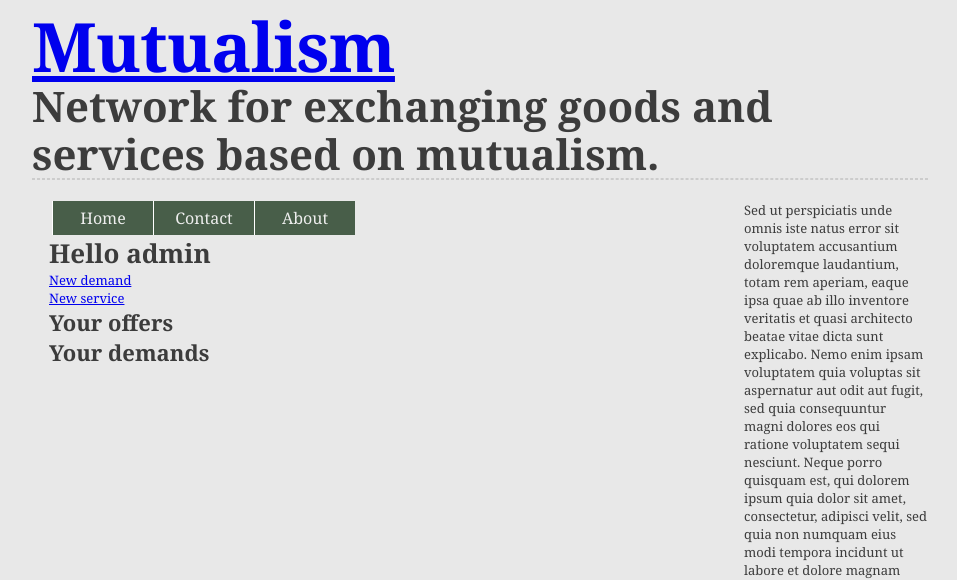
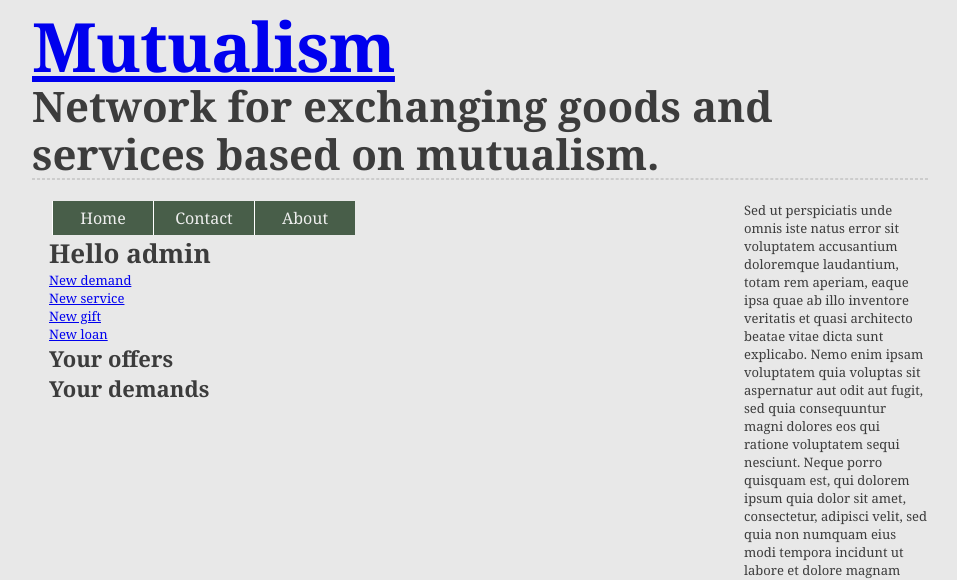
Before and after one commit to tuxskar/mutualismo, a Django app: page /dashboard in a window 1280 px wide. Shown: the part 62-642 px from the top of the page, without its empty margins (16-973 px from the left). Run offline with Django 3.2, Linux system fonts and the light colour scheme; a user stored in the database is signed in; data comes from the database, SQL or seed files in the repository.

Commit message:
create gift and loan

```diff
--- a/mutualismo/red/managers.py
+++ b/mutualismo/red/managers.py
@@ -98,3 +98,41 @@ class TradeManager(Manager):
             return services[:count]
         else:
             return Service.objects.none()
+
+    def gifts(self, username, count=None):
+        """
+        Returns the latest ``count`` gifts owned by the given ``username``.
+
+        By default it returns all the gifts.
+        """
+        try:
+            user = User.objects.get(username=username)
+        except User.DoesNotExist:
+            return Gift.objects.none()
+
+        gifts = Gift.objects.filter(owner=user)
+        if count is None:
+            return gifts
+        elif count > 0:
+            return gifts[:count]
+        else:
+            return Gift.objects.none()
+
+    def loans(self, username, count=None):
+        """
+        Returns the latest ``count`` loans owned by the given ``username``.
+
+        By default it returns all the loans.
+        """
+        try:
+            user = User.objects.get(username=username)
+        except User.DoesNotExist:
+            return Loan.objects.none()
+
+        loans = Loan.objects.filter(owner=user)
+        if count is None:
+            return loans
+        elif count > 0:
+            return loans[:count]
+        else:
+            return Loan.objects.none()
--- /dev/null
+++ b/mutualismo/red/templates/create_gift.html
@@ -0,0 +1,5 @@
+{% extends "base.html" %}
+
+{% block main %}
+  {% include "includes/gift_form.html" %}
+{% endblock main %}
--- /dev/null
+++ b/mutualismo/red/templates/create_loan.html
@@ -0,0 +1,5 @@
+{% extends "base.html" %}
+
+{% block main %}
+  {% include "includes/loan_form.html" %}
+{% endblock main %}
--- a/mutualismo/red/templates/dashboard.html
+++ b/mutualismo/red/templates/dashboard.html
@@ -8,6 +8,8 @@
       <ul>
           <li><a href="/create/demand">{% trans "New demand" %}</a></li>
           <li><a href="/create/service">{% trans "New service" %}</a></li>
+          <li><a href="/create/gift">{% trans "New gift" %}</a></li>
+          <li><a href="/create/loan">{% trans "New loan" %}</a></li>
       </ul>
     </section>
     <section id="user_trades">
--- /dev/null
+++ b/mutualismo/red/templates/includes/gift_form.html
@@ -0,0 +1,5 @@
+<form action="/create/gift" method="post">
+  {% csrf_token %}
+  {{ form.as_p }}
+  <input type="submit" value="Submit" />
+</form>
--- /dev/null
+++ b/mutualismo/red/templates/includes/loan_form.html
@@ -0,0 +1,5 @@
+<form action="/create/loan" method="post">
+  {% csrf_token %}
+  {{ form.as_p }}
+  <input type="submit" value="Submit" />
+</form>
--- a/mutualismo/red/urls.py
+++ b/mutualismo/red/urls.py
@@ -11,6 +11,8 @@ urlpatterns = patterns('red.views',
     url(r'^demand/(?P<demand_slug>[\w-]+)',        demand),
     url(r'^create/demand',                         create_demand),
     url(r'^create/service',                        create_service),
+    url(r'^create/gift',                           create_gift),
+    url(r'^create/loan',                           create_loan),
     url(r'^delete/offer/(?P<offer_slug>[\w-]+)',   delete_offer),
     url(r'^delete/demand/(?P<demand_slug>[\w-]+)', delete_demand),
 )
--- a/mutualismo/red/views.py
+++ b/mutualismo/red/views.py
@@ -6,8 +6,8 @@ from django.shortcuts import render_to_response, get_object_or_404
 from settings import ADMINS
 
 from red.managers import TradeManager
-from red.models import Offer, Demand, Service
-from red.forms import ContactForm, DemandForm, ServiceForm
+from red.models import Offer, Demand, Service, Gift, Loan
+from red.forms import ContactForm, DemandForm, ServiceForm, GiftForm, LoanForm
 
 def index(request):
     """Index page."""
@@ -152,6 +152,50 @@ def create_service(request):
                               RequestContext(request))
 
 @login_required
+def create_gift(request):
+    """
+    Creates a gift offer belonging to the logged in user.
+
+    After that, redirects to the dashboard.
+    """
+    user = request.user
+    if request.method == 'POST':
+        gift = Gift(owner=user,)
+        gift_form = GiftForm(request.POST, instance=gift)
+        if gift_form.is_valid():
+            gift_form.save()
+            return dashboard(request)
+        else:
+            form = gift_form
+    else:
+        form = GiftForm()
+    return render_to_response('create_gift.html',
+                              {'form': form,},
+                              RequestContext(request))
+
+@login_required
+def create_loan(request):
+    """
+    Creates a loan offer belonging to the logged in user.
+
+    After that, redirects to the dashboard.
+    """
+    user = request.user
+    if request.method == 'POST':
+        loan = Loan(owner=user,)
+        loan_form = LoanForm(request.POST, instance=loan)
+        if loan_form.is_valid():
+            loan_form.save()
+            return dashboard(request)
+        else:
+            form = loan_form
+    else:
+        form = LoanForm()
+    return render_to_response('create_loan.html',
+                              {'form': form,},
+                              RequestContext(request))
+
+@login_required
 def delete_demand(request, demand_slug):
     """
     Deletes the demand corresponding to the given slug if it belongs
```
Also changed, not shown: mutualismo/red/forms.py (+16 -2 lines), mutualismo/red/tests/test_forms.py (added, +27 -0 lines), mutualismo/red/tests/test_managers.py (+32 -0 lines), mutualismo/red/tests/test_views.py (+186 -61 lines).
